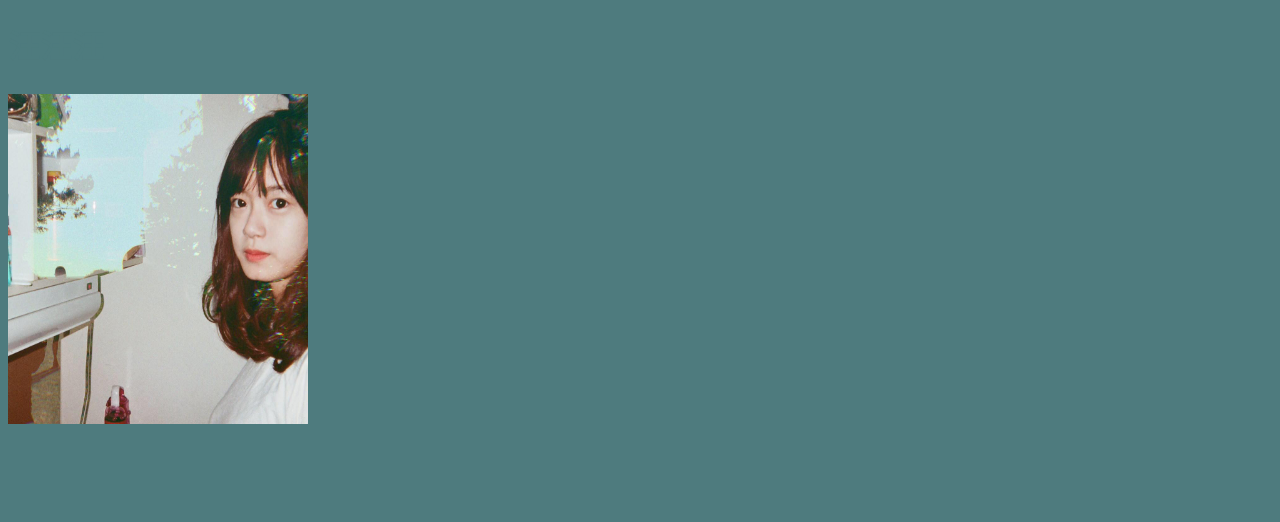
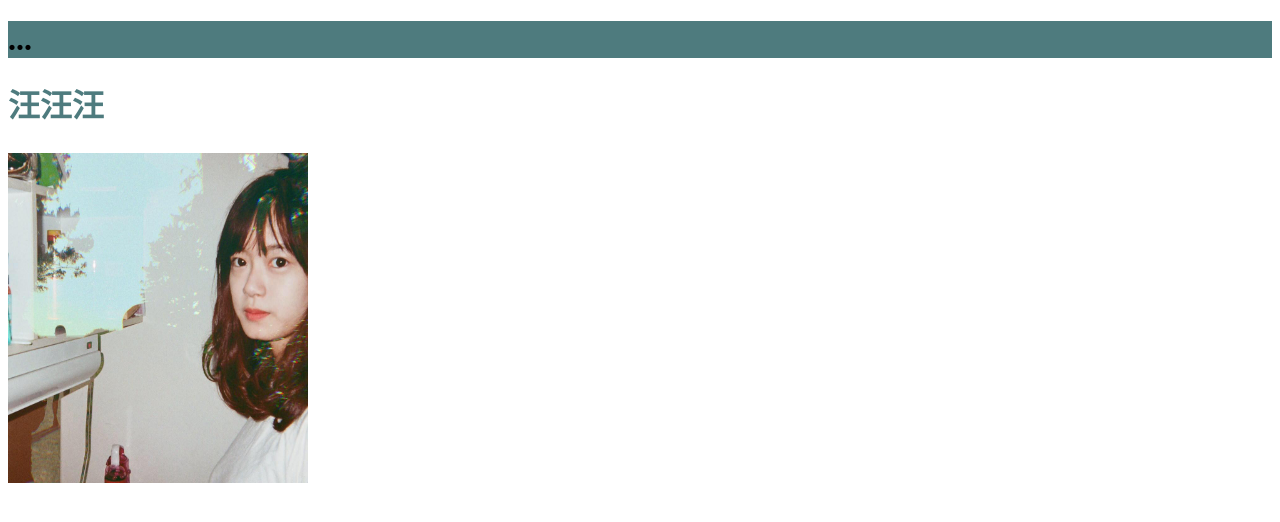
Before and after one commit to flora0318/flora0318.github.io, a plain HTML site: page index.html in a window 1280 px wide. Drawn offline with Linux system fonts and the light colour scheme.

Commit message:
Update index.html

```diff
--- a/index.html
+++ b/index.html
@@ -1,6 +1,6 @@
 <!DOCTYPE html>
 <html>
-<body bgcolor="#4E7B7E">
+<h1 style="background-color:#4E7B7E;">...</h1>
 <head>
 <title>Page Title</title>
 </head>
```
